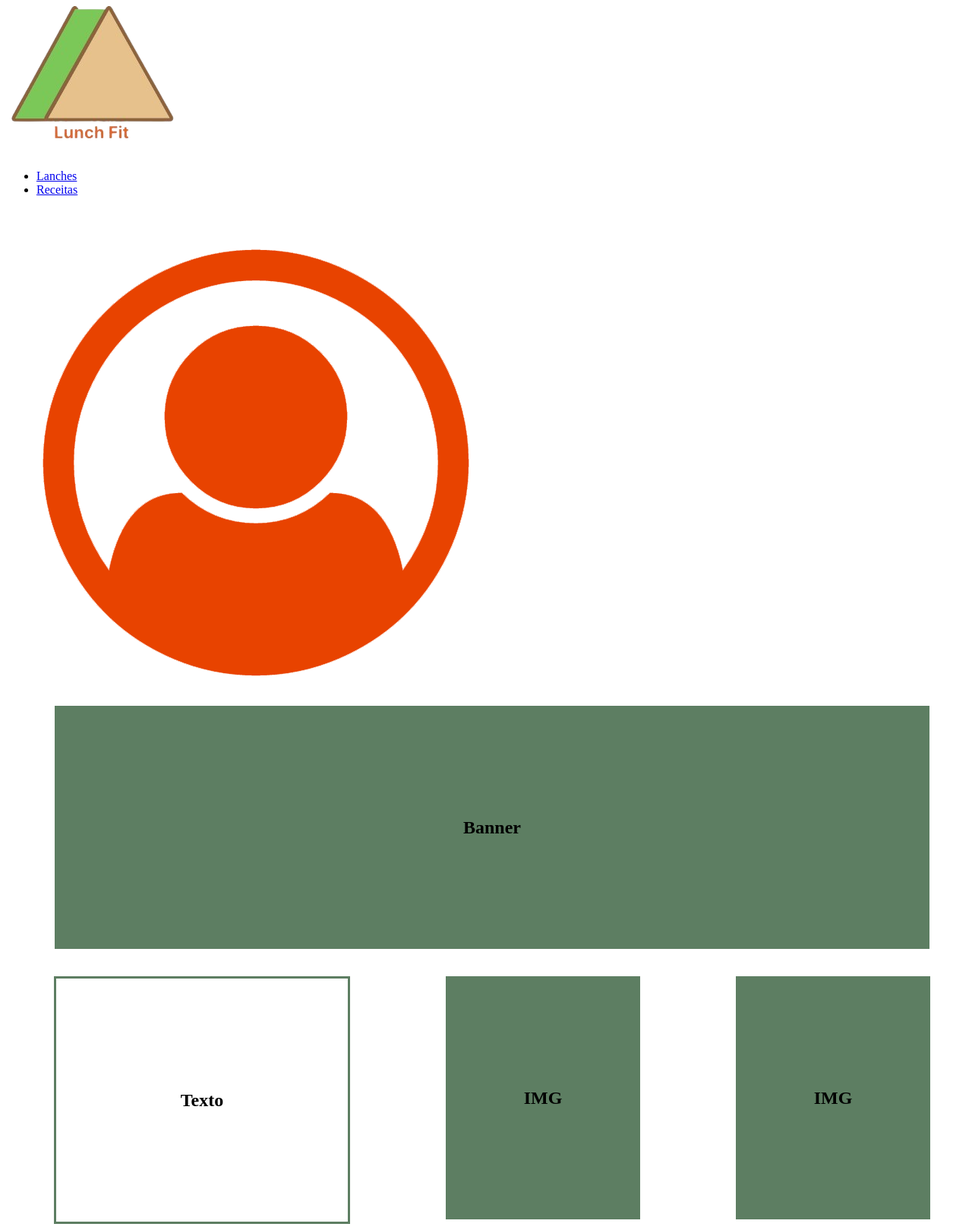
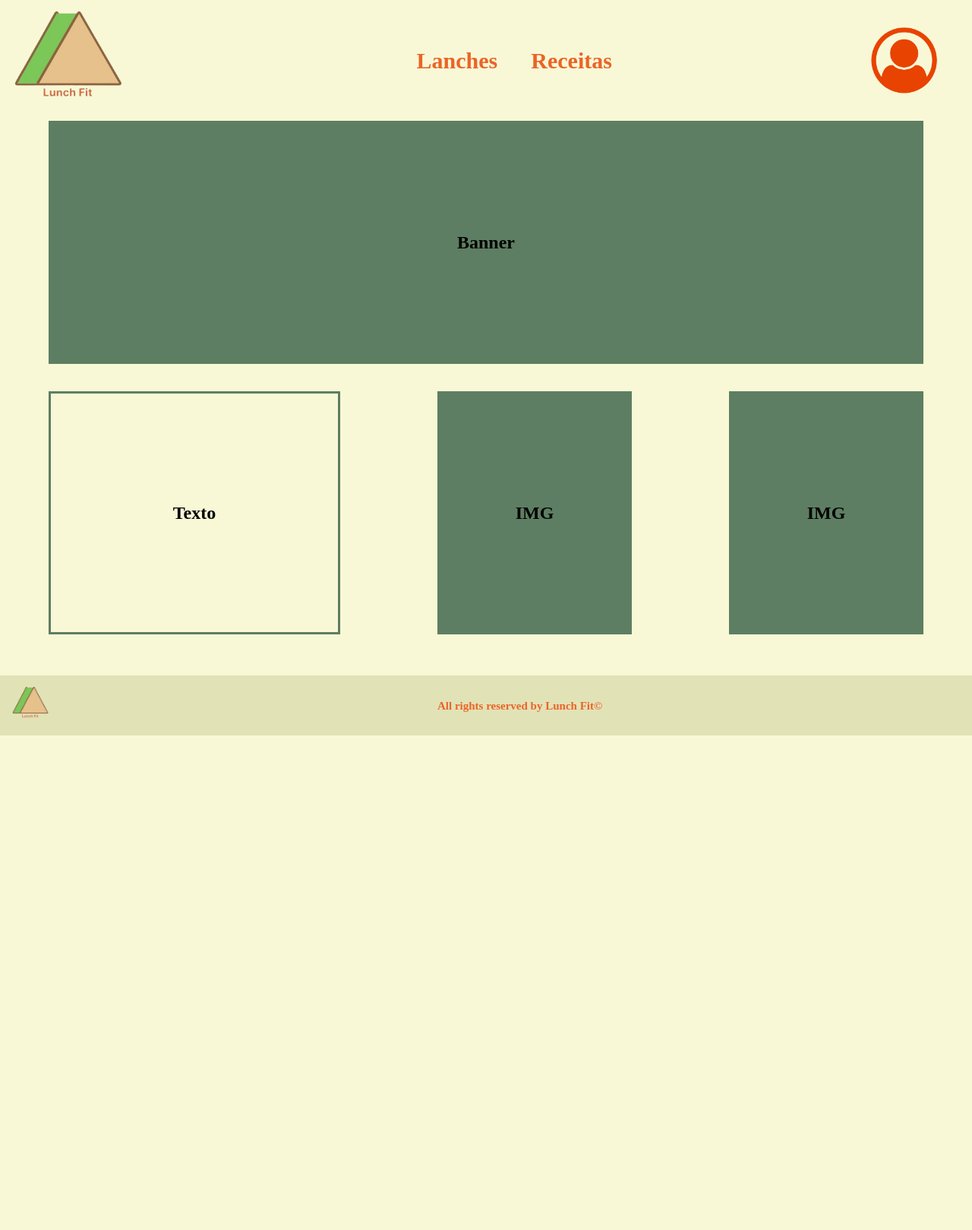
Before and after one commit to guhdobraga/grupo2, a PHP site: page / in a window 1280 px wide. Shown: the whole page at 76% size. After the commit the page ends 968 px from the top, so only its background shows below. Run offline with PHP 8.4, Linux system fonts and the light colour scheme.

Commit message:
Finished Footer

```diff
--- /dev/null
+++ b/css/footer.css
@@ -0,0 +1,58 @@
+* {
+    padding:0;
+    margin:0;
+    box-sizing: border-box;
+    overflow-x: hidden;
+}
+
+/*footer*/
+
+
+
+.main-footer {
+    display: flex;
+    align-items: center;
+    background-color: #e2e2b7;
+}
+
+.esq {
+    width: 45vw;
+}
+
+
+.meio {
+    width: 25vw;
+}
+
+.footer-text {
+    display: inline-flex;
+    margin-right: 5vh;
+    font-size: 15px;
+    color: #eb6427;
+    font-weight: bolder;
+}
+
+.dir {
+    display: flex;
+    justify-content: right;
+    width: 35vw;
+}
+
+
+.footer-logo img {
+    width: 50px;
+    height: 45px;
+    margin: 15px;
+}
+
+.user-icon img {
+    width: 100px;
+    height: 100px;
+    margin-right:5vh ;
+}
+
+a{
+    text-decoration: none;
+    color: #eb6427;
+}
+/*footer*/
--- a/index.php
+++ b/index.php
@@ -4,8 +4,9 @@
     <meta charset="UTF-8">
     <meta name="viewport" content="width=device-width, initial-scale=1.0">
     <title>Lunch Fit</title>
-    <link rel="stylesheet" href="css/01estilo.css">
+    <link rel="stylesheet" href="css/header.css">
     <link rel="stylesheet" href="css/index.css">
+    <link rel="stylesheet" href="css/footer.css">
 </head>
 <body>
 
@@ -71,9 +72,27 @@
         </div>
     </div>
 <!--Imagem 2 --->
+</section>
 
+<br><br><br>
 
+<!--Footer --->
+<section class="main-footer">
+        <div class="esq">
+            <div class="footer-logo">
+                <img src="img/logo.png">
+            </div>
+        </div>
+        <div class="meio">
 
+                <h1 class="footer-text">
+                All rights reserved by Lunch Fit©
+                </h1>
+
+        </div>
+
+        </div>
+</section>
 
 
 </body>
```
